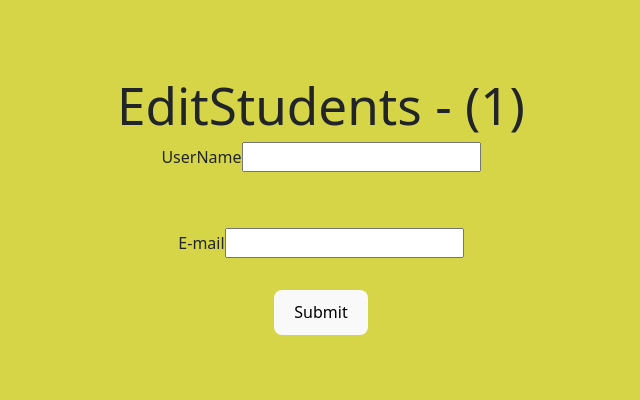
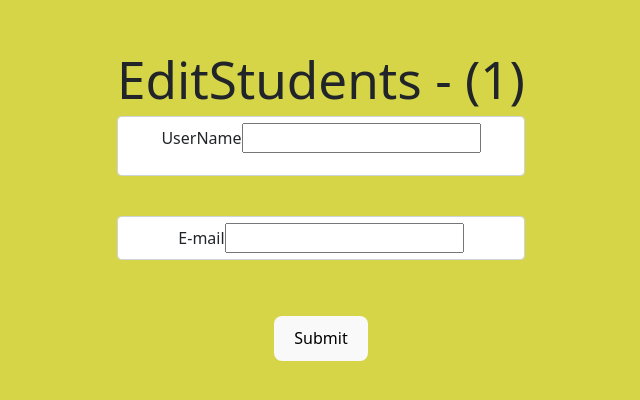
Before and after one commit to sharmasuper/EntityProjectCRUD, a React (Vite) app: page / in a window 1280 px wide. Shown: the part 194-594 px from the top of the page, without its empty margins (319-959 px from the left). Built offline with nearby package versions, Linux system fonts and the light colour scheme.

Commit message:
display-error-message lectur

```diff
--- a/src/Components/Students/EditStudents.jsx
+++ b/src/Components/Students/EditStudents.jsx
@@ -23,6 +23,7 @@ function EditStudents() {
     <div>
       <h1>EditStudents - ({renderCount / 2})</h1>
       <form onSubmit={handleSubmit(onsubmit)} noValidate>
+        <div className="form-control">
         <label htmlFor="username">UserName</label>
         <input
           type="text"
@@ -30,8 +31,10 @@ function EditStudents() {
           {...register("username", { required: "Username is required" })}
         />
         <p className="errors">{errors.username?.message}</p>
+        </div>
         <br />
         <pre />
+        <div className="form-control">
         <label htmlFor="email">E-mail</label>
         <input
           type="email"
@@ -44,7 +47,7 @@ function EditStudents() {
             },
           })}
         />
-
+        </div>
         <br />
         <p className="errors">{errors.email?.message}</p>
         <pre />
```
